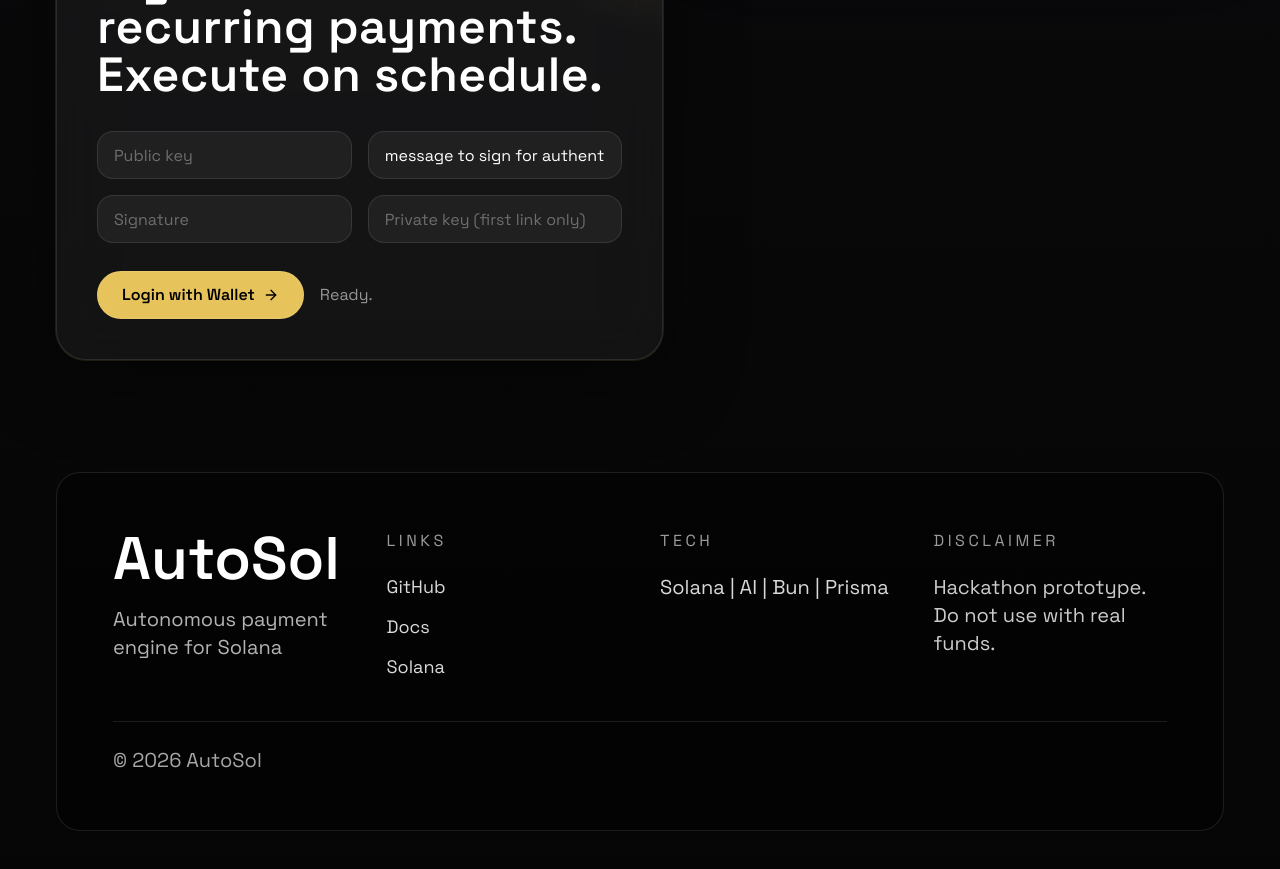
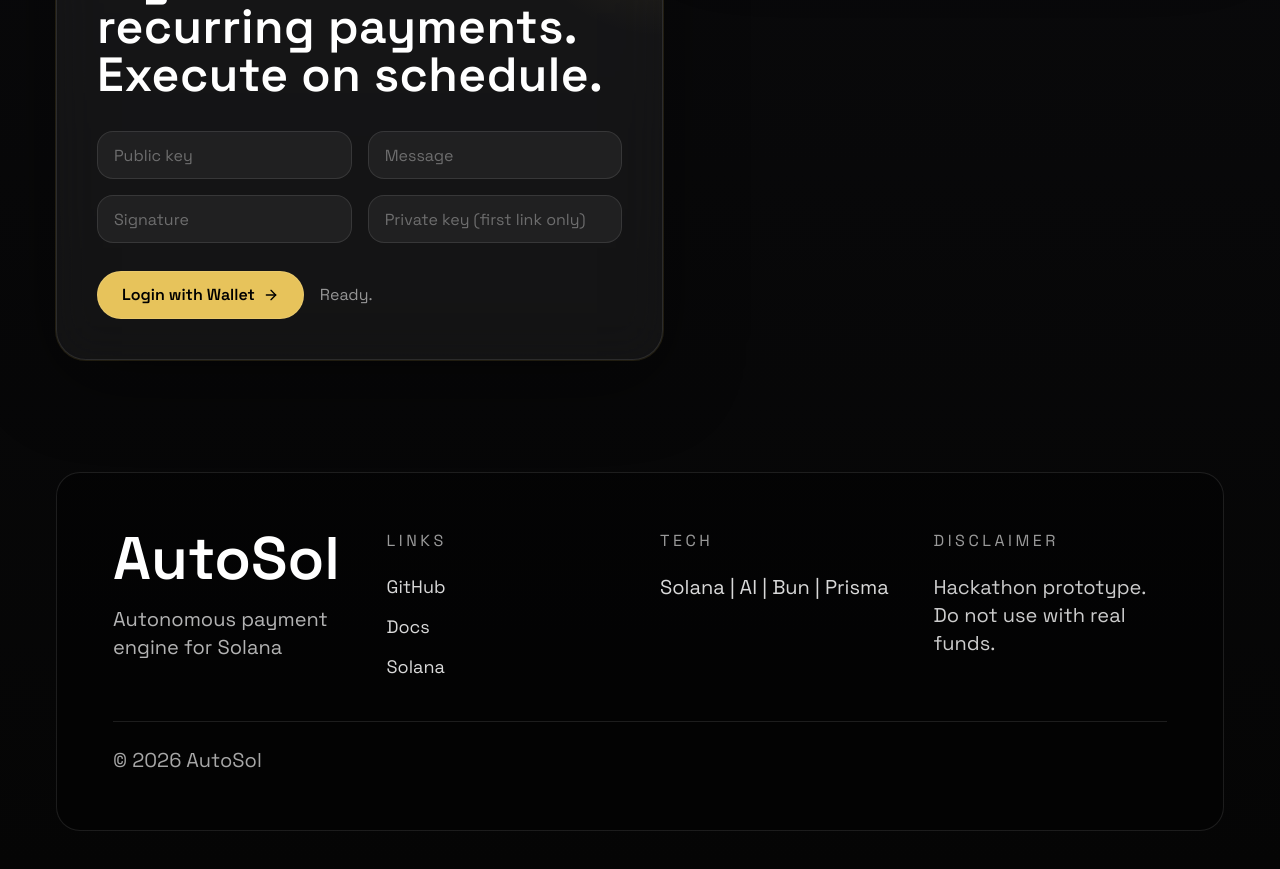
Before and after one commit to sahilsalunke42/Autopay-Solana, a Next.js app in the folder client/: page / in a window 1280 px wide. Shown: the part 1000-1869 px from the top of the page. Built offline with nearby package versions, Linux system fonts and the light colour scheme; no server answers.

Commit message:
fix: clear default message state for authentication

```diff
--- a/client/src/app/page.tsx
+++ b/client/src/app/page.tsx
@@ -43,7 +43,7 @@
 export default function Page() {
   const [auth, setAuth] = useState<AuthState>(null);
   const [publicKey, setPublicKey] = useState("");
-  const [message, setMessage] = useState("message to sign for authentication");
+  const [message, setMessage] = useState("");
   const [signature, setSignature] = useState("");
   const [privateKey, setPrivateKey] = useState("");
   const [prompt, setPrompt] = useState("Pay 0.2 SOL weekly to 7f3mJQ8Hj9hY7Qm2uQyVJQkM7dq2W3XEjL6sCVf8K9Mb");
```
